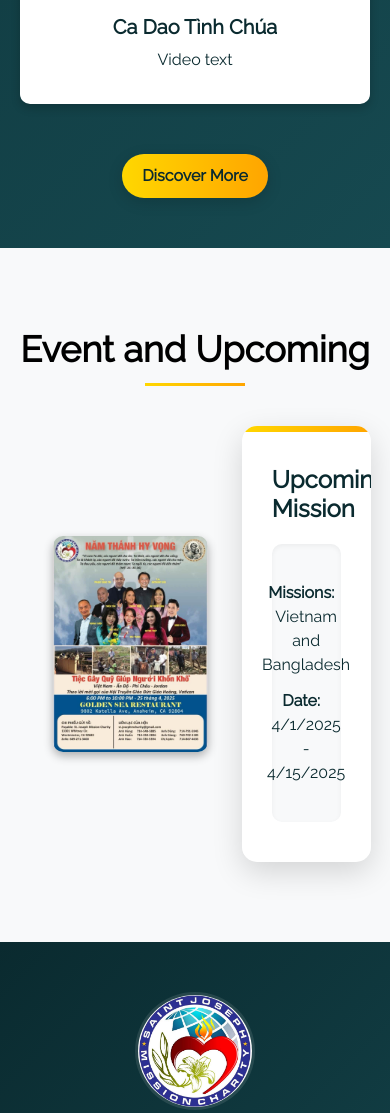
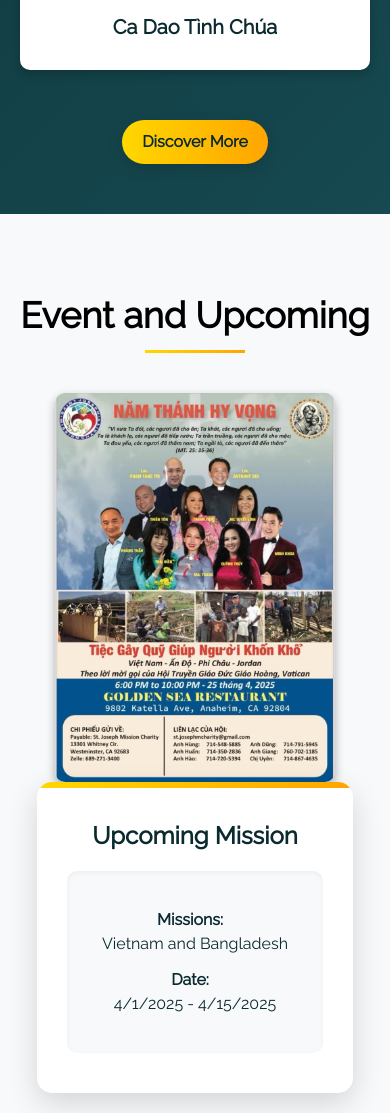
Before and after one commit to erichongg/Charity-Website, a plain HTML site: page index.html in a window 390 px wide. Shown: the part 3714-4827 px from the top of the page. Drawn offline with nearby package versions, Linux system fonts and the light colour scheme.

Commit message:
media query

```diff
--- a/css/index.css
+++ b/css/index.css
@@ -296,3 +296,19 @@
     color: white;
     cursor: pointer;
 }
+
+/* Responsive Adjustments */
+@media (max-width: 768px) {
+    .event-container {
+        flex-direction: column;
+        text-align: center;
+    }
+
+    .event-image {
+        max-width: 80%;
+    }
+
+    .event-block {
+        max-width: 90%;
+    }
+}
--- a/index.html
+++ b/index.html
@@ -94,7 +94,7 @@
             <div class="video-item" onclick="expandVideo(this)">
                 <iframe width="100%" height="250" src="https://www.youtube.com/embed/PG0WHHR8Trs" frameborder="0" allowfullscreen></iframe>
                 <h3>Ca Dao Tình Chúa</h3>
-                <p>Video text</p>
+                <p></p>
             </div>
         </div>
         <div class="hero-buttons">
```
